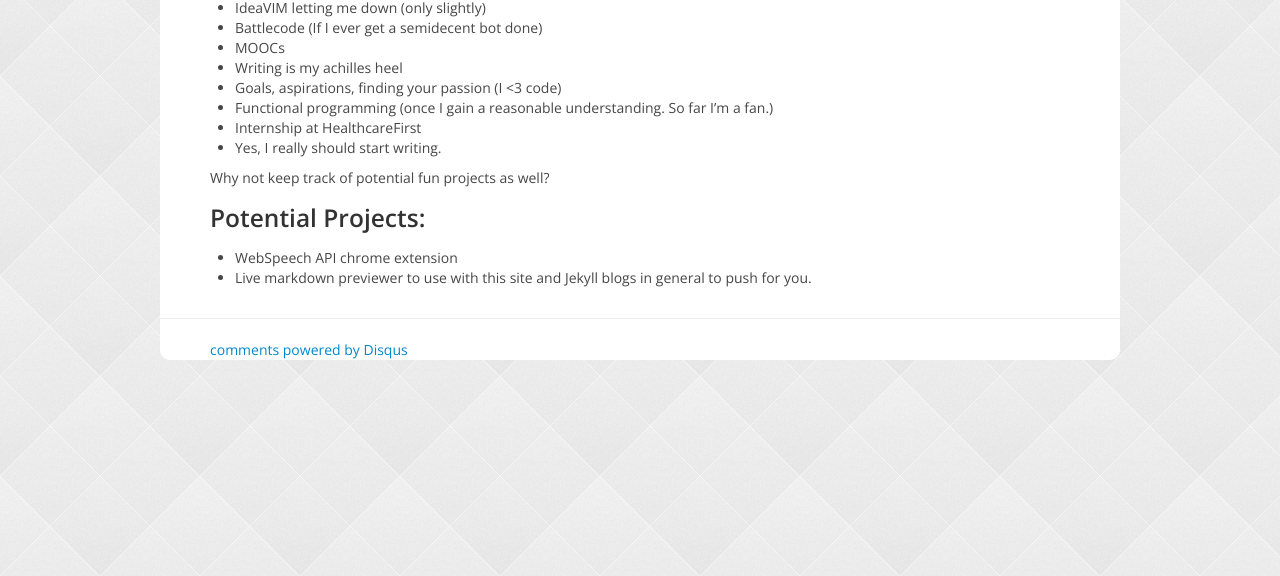
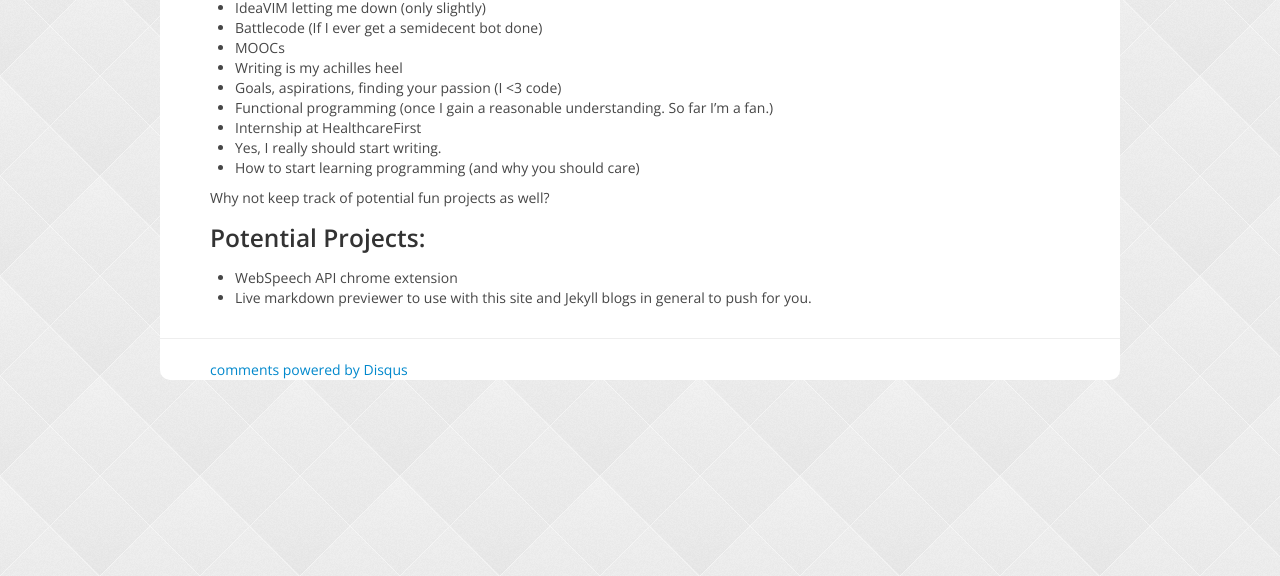
Before and after one commit to ryan-endacott/ryan-endacott.github.com, a Jekyll site: the page built from _posts/2013-1-13-What's-a-blog.md, in a window 1280 px wide, cut to the strip 324-900 px from the top of the page. Built offline with Jekyll 4.4.1, drawn with Linux system fonts in a browser that asks for light colours; nearby versions of some CDN libraries; Markdown is read by kramdown in place of the engine named in the settings; comment, search, counter and statistics services are not loaded.

Commit message:
Topic idea:  how to start learning programming

```diff
--- a/_posts/2013-1-13-What's-a-blog.md
+++ b/_posts/2013-1-13-What's-a-blog.md
@@ -22,6 +22,7 @@ I think I'm going to use this first post to keep track of what I'd like to write
 * Functional programming (once I gain a reasonable understanding.  So far I'm a fan.)
 * Internship at HealthcareFirst
 * Yes, I really should start writing.
+* How to start learning programming (and why you should care)
 
 
 Why not keep track of potential fun projects as well?
```
